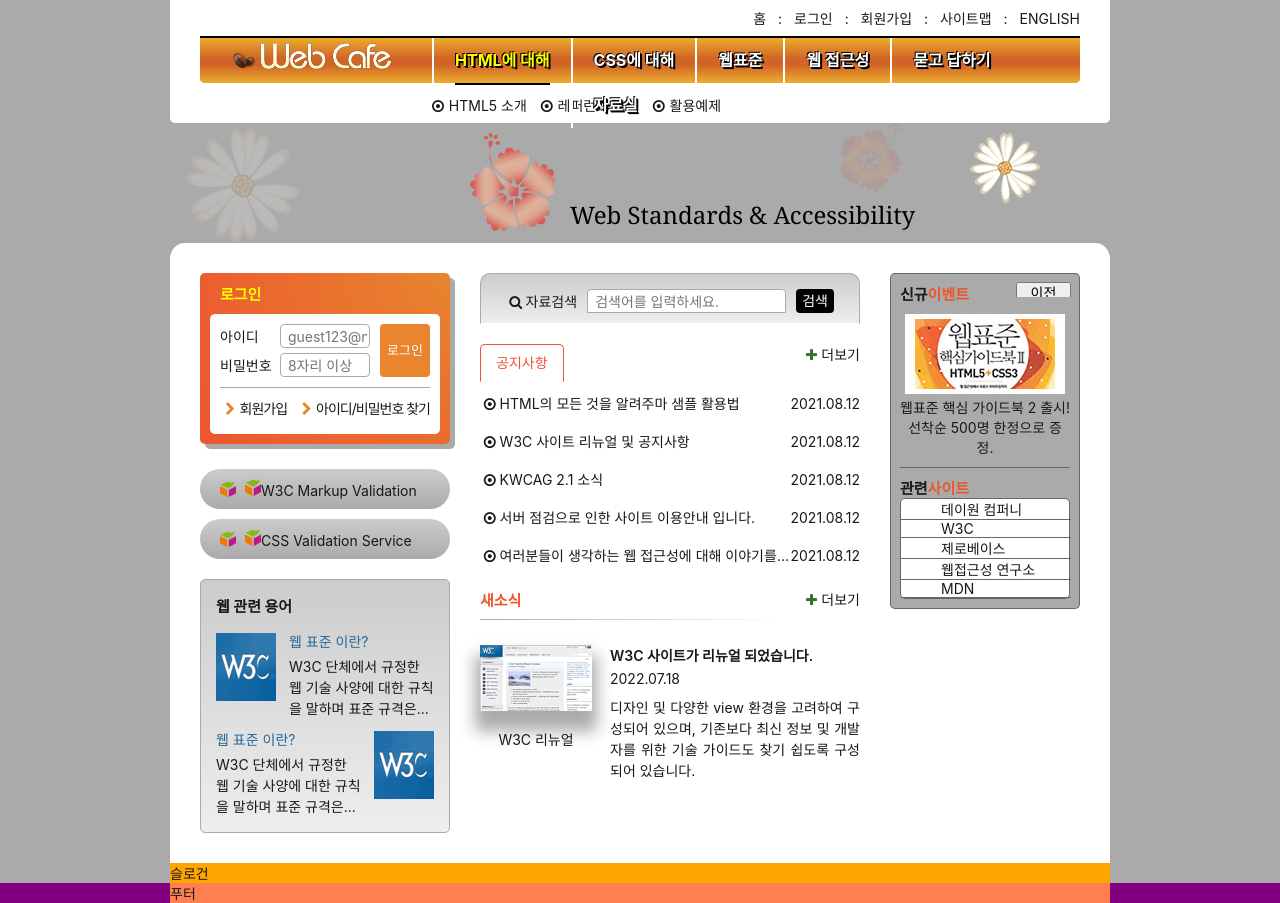
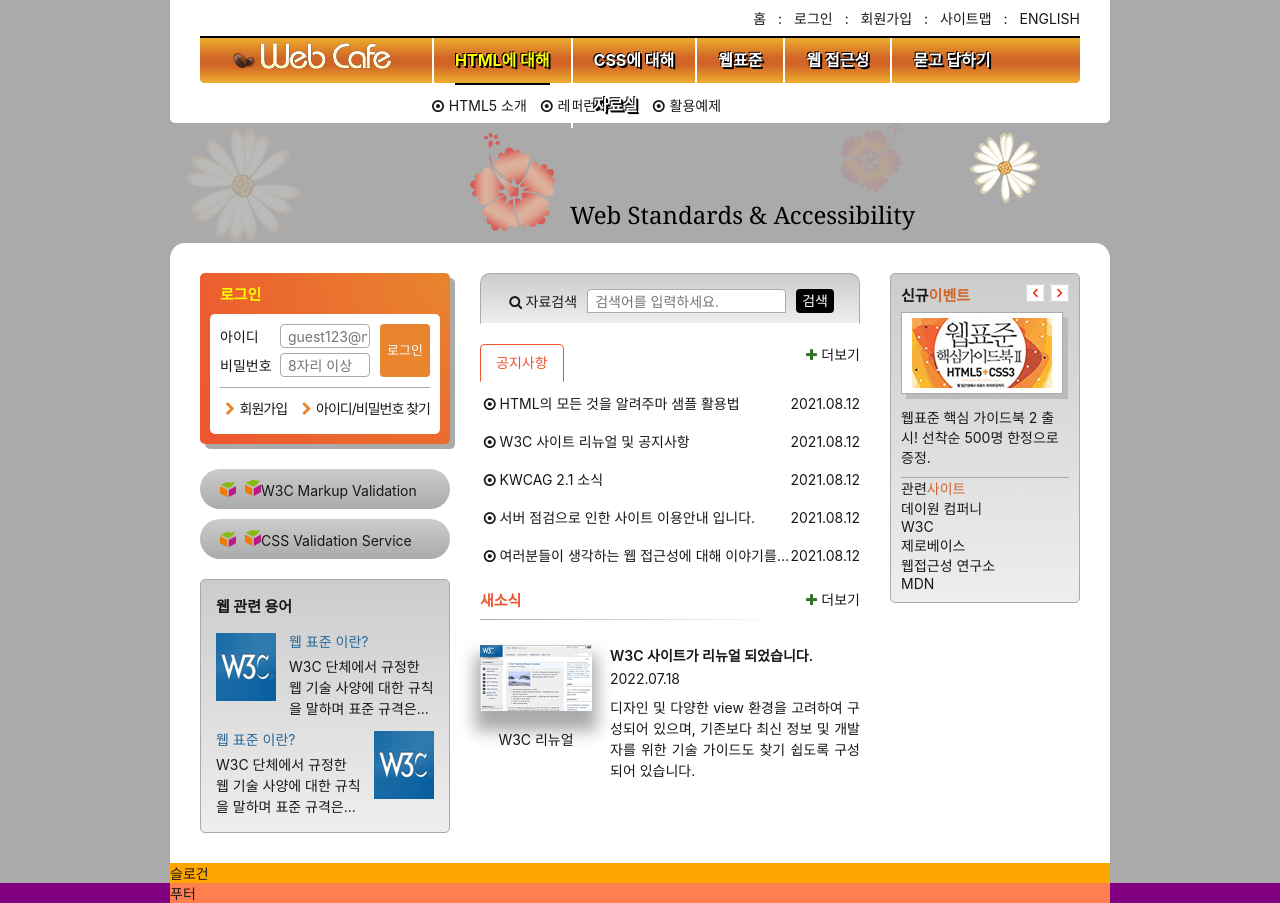
Before and after one commit to CHAERYEON-LEE/zeroConnecTo, a website: page HTML5/index.html in a window 1280 px wide. Drawn offline with Linux system fonts and the light colour scheme; files whose address does not match are found by name; a web font is replaced by a local one.

Commit message:
신규이벤트 두가지 버전 스타일 완성

```diff
--- a/HTML5/css/index.css
+++ b/HTML5/css/index.css
@@ -600,67 +600,93 @@
     right: -8px;
     padding: 8px;
 }
+/* 신규 이벤트 및 관련사이트 */
+.gradient-effect{
+    border: 1px solid #aaa;
+    border-radius: 5px;
+    padding: 10px;
+    background: #ccc linear-gradient(to bottom, #ccc, #eee);
+}
 
-/* 신규이벤트 */
+.accent-color{
+    color: #d16527;
+}
+
 .event{
-    width: 190px;
-    position: relative;
-    background: #aaa;
-    border-radius: 5px 5px 0 0;
-    border: 1px solid #666;
-    border-bottom: #aaa;
-    padding: 9px;
+    display: flex;
+    flex-flow: row wrap;
+    border-bottom: 1px solid #aaa;
 }
-.event-title, .related-title{
+
+.event-title{
     font-size: 1.5rem;
     font-weight: 700;
 }
-.accent-color{
-    color: #ed552f;
-}
+
 .event-button-wrapper{
-    width: 55px;
-    height: 15px;
-    position: absolute;
-    top: 8px;
-    right: 8px;
+    margin-left: auto;
+    height: 18px;
     overflow: hidden;
+    display: flex;
+    gap: 6px;
 }
 
-#eventDetail{
-    width: 170px;
-    margin-top: 10px;
-    text-align: center;
+/* .event-button-prev, .event-button-next{
+    width: 19px;
+    height: 0 !important;
+    border: 0;
+    padding: 20px 0 0 0;
+    background-color: transparent;
+    background-image: url(./images/back_forward.png);
+    background-repeat: no-repeat;
 }
-.event-brief{
-    border-bottom: 1px solid #666;
-    padding-bottom: 10px;
+.event button:focus{
+    outline-offset: -2px;
+} */
+
+/* .event-button-next{
+    background-position: -36px 0;
+} */
+
+.event-button-container{
+    padding: 4px;
+    margin-left: auto;
+    display: flex;
+    flex-flow: row nowrap;
+    gap: 5px;
+    transform: translate(4px, -4px);
+}
+.event-button-container button{
+    width: 19px;
+    height: 18px;
+    background-color: transparent;
+    background-image: url(./images/back_forward.png);
+    background-repeat: no repeat;
+    border: 0;
+    padding: 0;
+}
+.event-button-container .event-button-next{
+    background-position: -36px 0;
 }
 
-/* 관련사이트 */
-.related{
-    background: #aaa;
-    border-radius:0 0 5px 5px;
-    border: 1px solid #666;
-    border-top: #aaa;
-    padding: 9px;
-    padding-top: 0;
+.event-detail{
+    width: 100%;
 }
-.related-list{
-    width: 170px;
-    background: #fff;
-    border-radius: 5px;
-    border: 1px solid #666;
+
+.event-thumbnail, .event-brief{
+    margin: 10px 0;
 }
-.related-list a{
-    display: block;
-    padding-left: 40px;
-    width: 170px;
-    border-bottom: 1px solid #666;
+
+.event-thumbnail{
+    margin: 2px 0 10px;
 }
-.related-list:first-child:hover .related-list a{
-    height: 25px;
+/* 신규이벤트랑 이미지 사이의 갭이 18px 처럼 보여서 thumbnail의 마진값을 바꿔줌  */
+.event-thumbnail img{
+    border: 1px solid #aaa;
+    box-shadow: 5px 5px 0 0 #bbb;
 }
+
+
 
 /* 슬로건 */
 .slogan{
--- a/HTML5/index.html
+++ b/HTML5/index.html
@@ -351,10 +351,14 @@
           <section class="event">
             <h2 class="event-title">신규<span class="accent-color">이벤트</span></h2>
             <div class="event-button-wrapper">
-              <button type="button" class="event-button-prev">이전 이벤트 보기</button>
-              <button type="button" class="event-button-next">다음 이벤트 보기</button>
+              <!-- <button type="button" class="event-button-prev">이전 이벤트 보기</button>
+              <button type="button" class="event-button-next">다음 이벤트 보기</button> -->
             </div>
-            <div id="eventDetail">
+            <div class="event-button-container">
+              <button type="button" class="event-button-prev" aria-label="이전 이벤트 보기"></button>
+              <button type="button" class="event-button-next" aria-label="다음 이벤트 보기"></button>
+            </div>
+            <div id="eventDetail" class="event-detail">
               <p class="event-thumbnail">
                 <img src="./assets/free_gift.gif" alt="이벤트 경품 웹표준 핵심 가이드북 2 증정" />
               </p>
```
